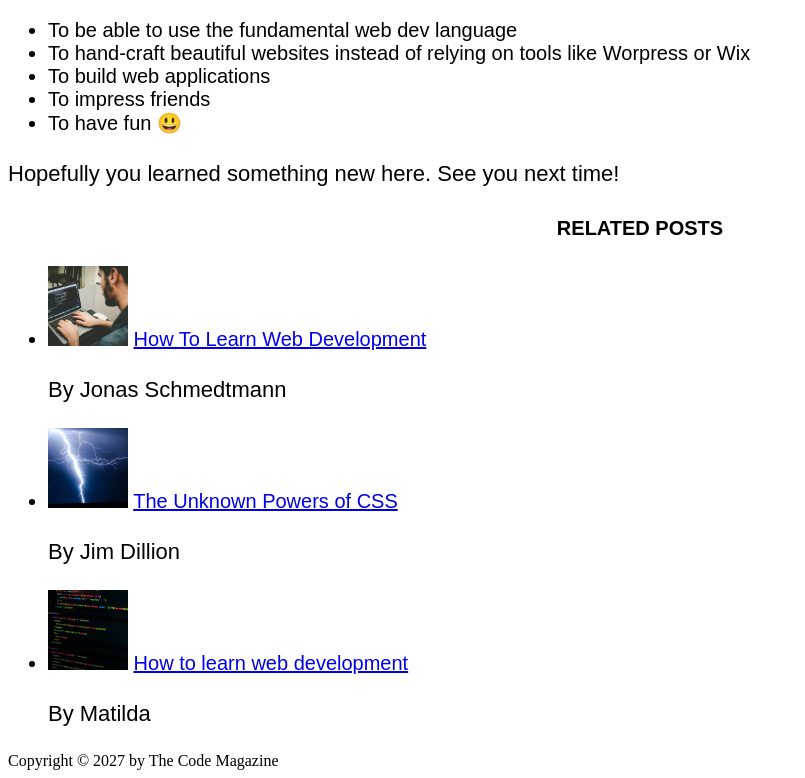
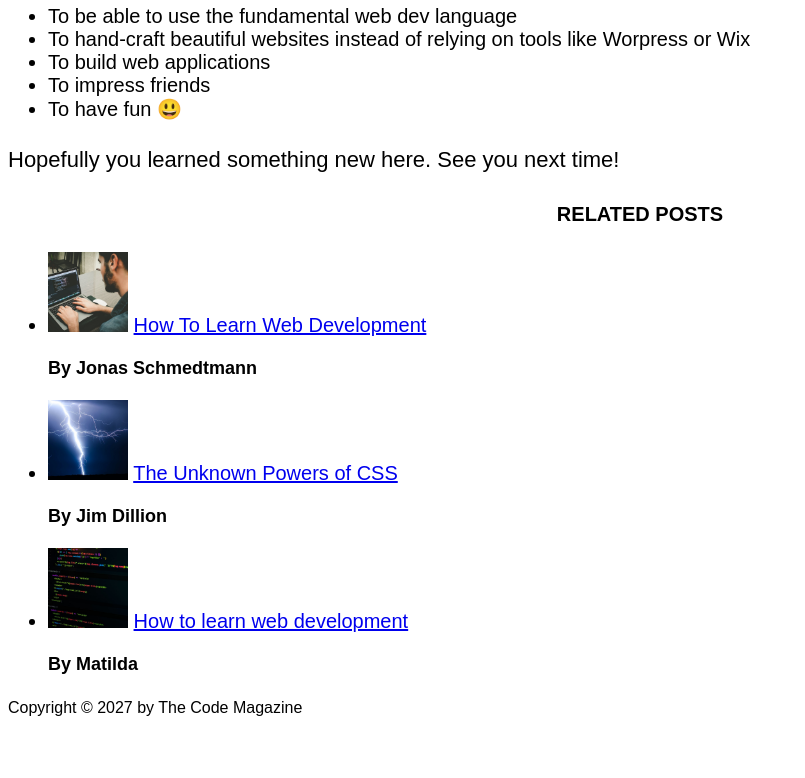
Before and after one commit to Fromzerotoher0/Re-learning-HTML, a plain HTML site: page 02-css-fundamentals/index.html in a window 1280 px wide. Shown: the part 1252-2030 px from the top of the page, without its empty margins (0-805 px from the left). After the commit the page ends 1988 px from the top, so only its background shows below. Drawn offline with Linux system fonts and the light colour scheme.

Commit message:
css selectors

```diff
--- a/02-css-fundamentals/index.html
+++ b/02-css-fundamentals/index.html
@@ -22,7 +22,7 @@
            <header>
     <h2>The Basic Language of the Web: HTML</h2>
     <img src="images/laura-jones.jpg" alt="profile image" width="50" height="50">
-    <p>Posted by <strong>Laura Jones</strong> on Monday, June 21st 2027</p>
+    <p id="author">Posted by <strong>Laura Jones</strong> on Monday, June 21st 2027</p>
     <img src="images/post-img.jpg" alt="HTML code on a screen" width="500" height="200"/>
            </header>
     <p>
@@ -63,20 +63,22 @@
             <li>
                 <img src="images/related-1.jpg" alt="person programming" height="80" width="80">
                 <a href="#">How To Learn Web Development</a>
-                <p>By Jonas Schmedtmann</p> </li>
+                <p class="related-author">By Jonas Schmedtmann</p> </li>
             <li>
                 <img src="images/related-2.jpg" alt="lightning" height="80" width="80">
                 <a href="#">The Unknown Powers of CSS</a>
-                 <p>By Jim Dillion</p> </li>
+                 <p class="related-author">By Jim Dillion</p> </li>
             <li>
                 <img src="images/related-3.jpg" alt="JavaScript code on a screen" height="80" width="80">
                 <a href="#">How to learn web development</a>
-                <p>By Matilda</p> </li>
+                <p class="related-author">By Matilda</p> </li>
         </ul>
     </aside>
 
     <footer>
+      <p id="Copyright">
         Copyright &copy; 2027 by The Code Magazine
+      </p>
     </footer>
 
   </body>
--- a/02-css-fundamentals/styles/styles.css
+++ b/02-css-fundamentals/styles/styles.css
@@ -35,3 +35,26 @@ p {
 li {
   font-size: 20px;
 }
+
+/* footer p {
+  font-size: 16px;
+} */
+
+/* article header p {
+  font-style: italic;
+}
+*/
+
+#author {
+  font-style: italic;
+  font-size: 18px;
+}
+
+.related-author {
+  font-size: 18px;
+  font-weight: bold;
+}
+
+#Copyright {
+  font-size: 16px;
+}
```
